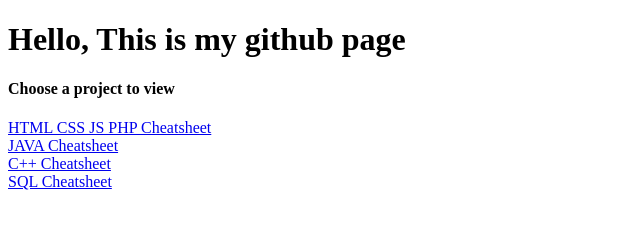
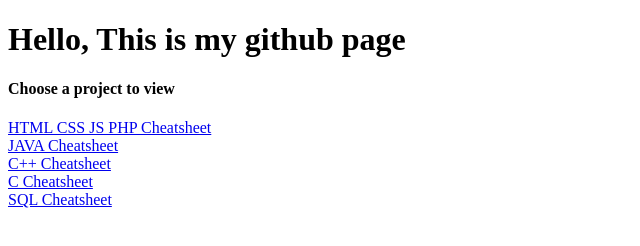
Before and after one commit to alaminshaikh/alaminshaikh.github.io, a plain HTML site: page index.html in a window 1280 px wide. Shown: the whole page, without its empty margins (0-640 px from the left). Drawn offline with Linux system fonts and the light colour scheme.

Commit message:
Update index.html

```diff
--- a/index.html
+++ b/index.html
@@ -11,6 +11,7 @@
     <div><a href="../cheatsheet/">HTML CSS JS PHP Cheatsheet</a></div>
     <div><a href="../java/">JAVA Cheatsheet</a></div>
     <div><a href="../cpp/">C++ Cheatsheet</a></div>
+    <div><a href="../c/">C Cheatsheet</a></div>
     <div><a href="../sql/">SQL Cheatsheet</a></div>
 </body>
 </html>
```
